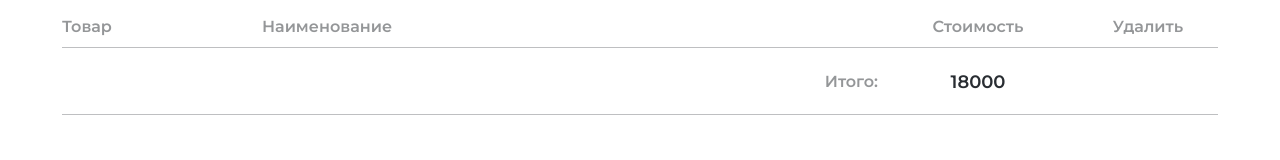
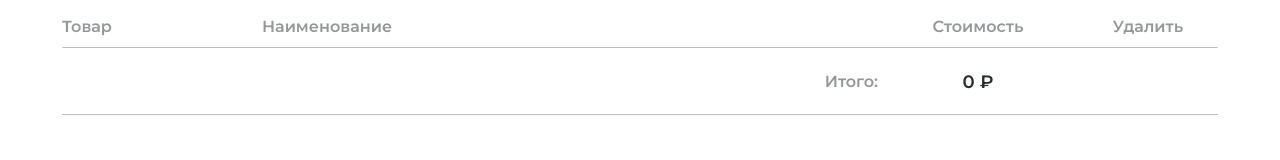
Before and after one commit to AlenaGM/naive, a Vue app: page /naive/cart in a window 1280 px wide. Shown: the part 226-386 px from the top of the page. Built offline with nearby package versions, Linux system fonts and the light colour scheme.

Commit message:
added carttotal

```diff
--- a/src/components/CartDetails.vue
+++ b/src/components/CartDetails.vue
@@ -47,7 +47,15 @@
         <tr>
           <th class="table__total">Итого:</th>
           <th class="table__sum">
-            <span> 18000 </span>
+            <span>
+              {{
+                new Intl.NumberFormat("ru-RU", {
+                  style: "currency",
+                  currency: "RUB",
+                  minimumFractionDigits: 0,
+                }).format(cartTotal)
+              }}
+            </span>
           </th>
         </tr>
       </tfoot>
@@ -59,10 +67,19 @@
 </template>
 
 <script setup>
+import { computed } from "vue";
 import { useCartStore } from "@/store/cart.js";
 import uiButton from "@/components/ui/Button.vue";
 
 const cartStore = useCartStore();
+
+const cartTotal = computed(() => {
+  let result = 0;
+  for (let item of cartStore.cart) {
+    result += item.price;
+  }
+  return result;
+});
 </script>
 
 <style lang="scss" scoped>
```
